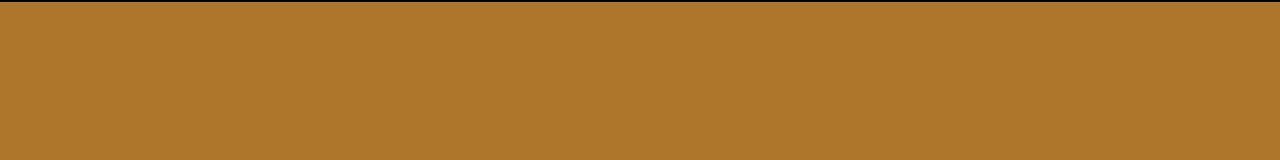
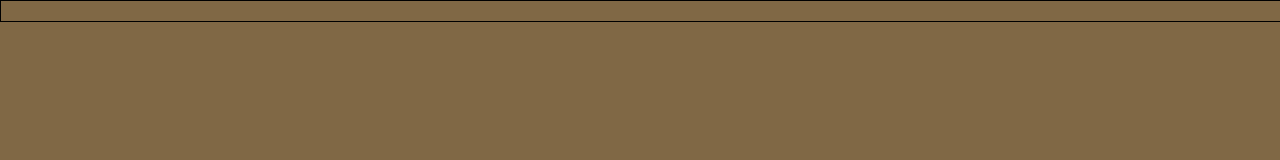
Before and after one commit to blain-crawford/image-slider-practice, a website built with webpack: page dist/index.html in a window 1280 px wide. Built offline with nearby package versions, Linux system fonts and the light colour scheme.

Commit message:
getting ready to build picture frame

```diff
--- a/package.json
+++ b/package.json
@@ -20,6 +20,8 @@
   },
   "homepage": "https://github.com/blain-crawford/image-slider-practice#readme",
   "devDependencies": {
+    "css-loader": "^6.6.0",
+    "style-loader": "^3.3.1",
     "webpack": "^5.70.0",
     "webpack-cli": "^4.9.2",
     "webpack-dev-server": "^4.7.4"
--- a/src/styles.css
+++ b/src/styles.css
@@ -3,9 +3,11 @@ body {
   box-sizing: border-box;
   margin: 0;
   padding: 0;
-  background-color: rgb(172, 119, 41);
+  background-color: rgb(128, 104, 69);
 }
 
 #picture-frame {
   border: 1px solid black;
+  height: 20px;
+  width: 100%;
 }
```
Also changed, not shown: dist/index.html, 1 other file.
